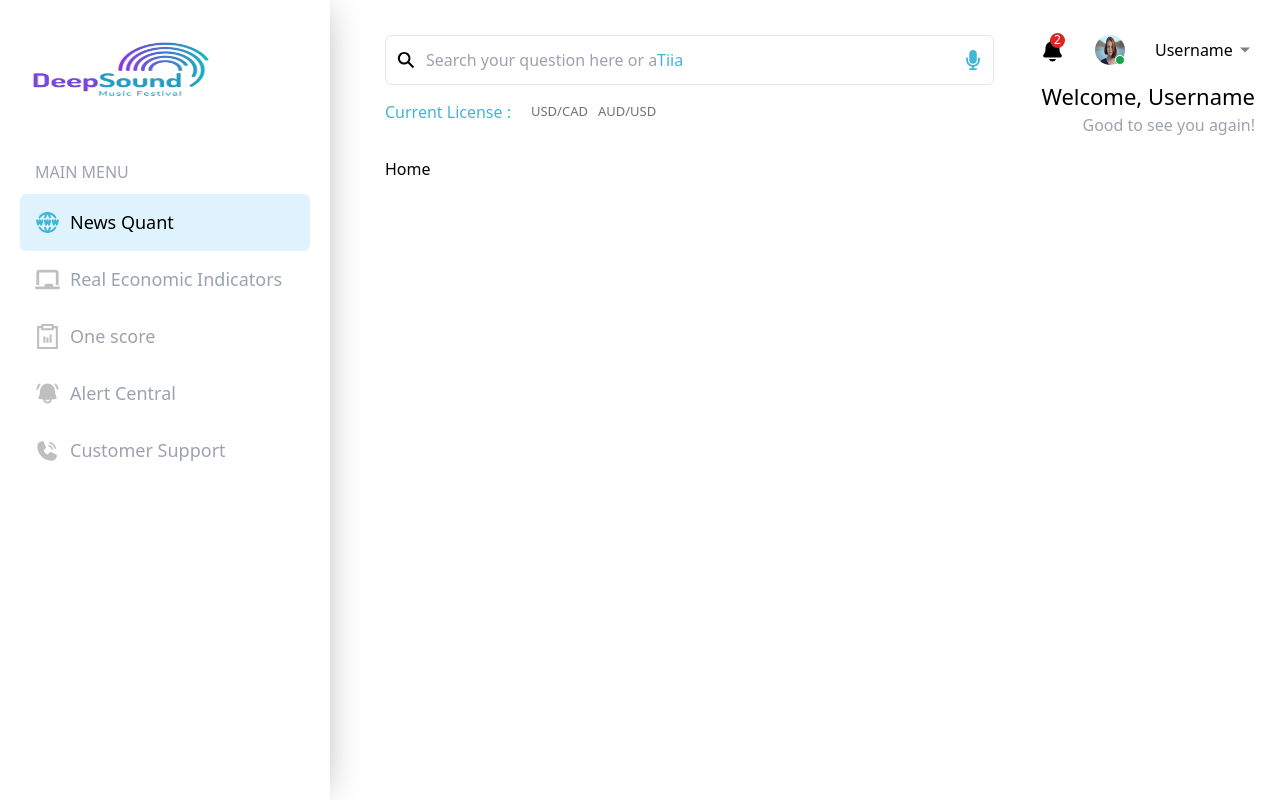
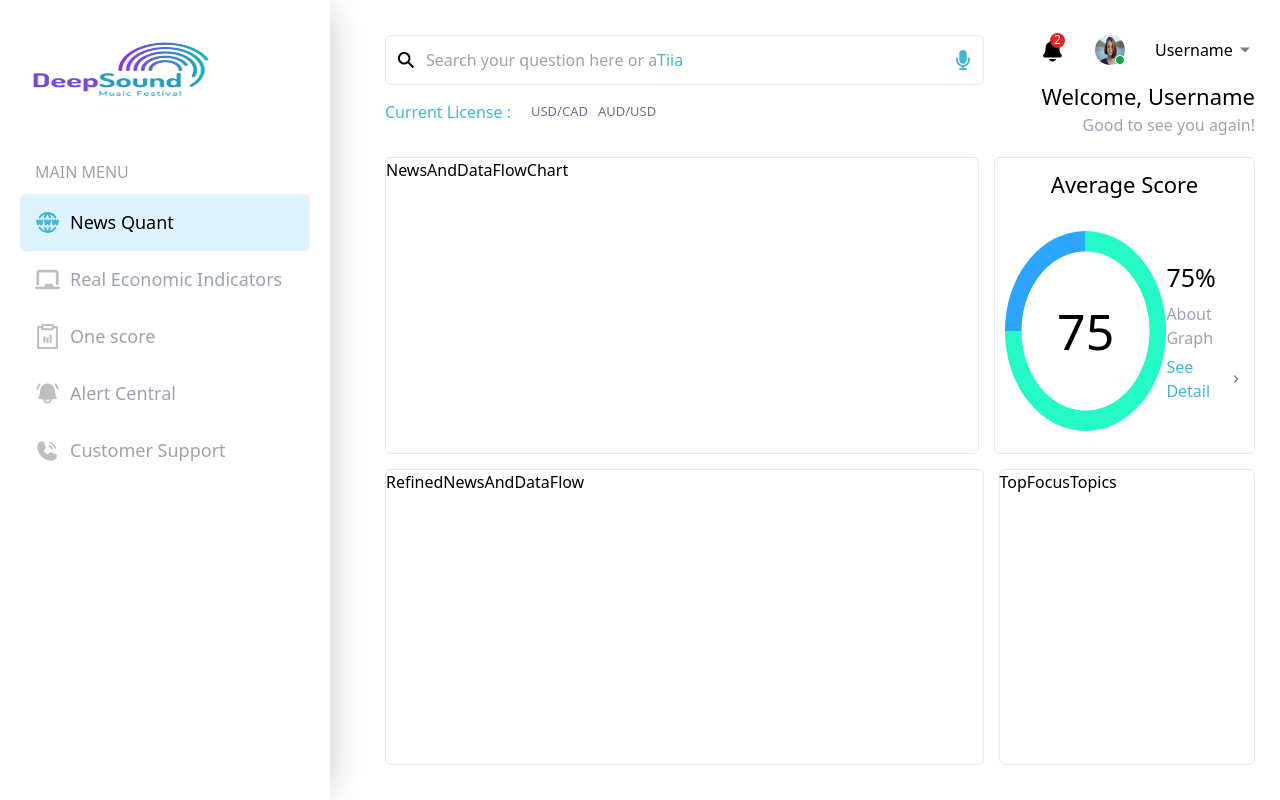
Before and after one commit to innzz/tradeverse-dashboard, a React (Vite) app: page / in a window 1280 px wide. Built offline with nearby package versions, Linux system fonts and the light colour scheme.

Commit message:
Built Average Score Section

```diff
--- a/src/_root/RootLayout.tsx
+++ b/src/_root/RootLayout.tsx
@@ -9,7 +9,7 @@ const RootLayout = () => {
             <Sidebar />
             <section className="flex flex-col h-[100vh] py-[35px] pl-[55px] pr-[25px] gap-[20px] flex-1">
                 <Topbar />
-                <div>
+                <div className="flex-1">
                     <Outlet />
                 </div>
             </section>
--- a/src/_root/pages/Home.tsx
+++ b/src/_root/pages/Home.tsx
@@ -1,7 +1,28 @@
+import AverageScoreOverview from "../../components/ui/AverageScoreOverview"
+import NewsAndDataFlowChart from "../../components/ui/NewsAndDataFlowChart"
+import RefinedNewsAndDataFlow from "../../components/ui/RefinedNewsAndDataFlow"
+import TopFocusTopics from "../../components/ui/TopFocusTopics"
 
 const Home = () => {
   return (
-    <div>Home</div>
+    <section className="h-full flex flex-col gap-[15px]">
+      <div className="flex items-center h-[50%] gap-[15px]">
+        <div className="w-[70%] h-full">
+          <NewsAndDataFlowChart />
+        </div>
+        <div className="w-[30%] h-full">
+          <AverageScoreOverview />
+        </div>
+      </div>
+      <div className="flex items-center h-[50%] gap-[15px]">
+        <div className="w-[70%] h-full">
+          <RefinedNewsAndDataFlow />
+        </div>
+        <div className="w-[30%] h-full">
+          <TopFocusTopics />
+        </div>
+      </div>
+    </section>
   )
 }
 
--- a/src/components/shared/Topbar.tsx
+++ b/src/components/shared/Topbar.tsx
@@ -8,7 +8,7 @@ const Topbar = () => {
   const curentLicense = ["USD/CAD", "AUD/USD"];
 
   return (
-    <section className="flex">
+    <section className="flex gap-[15px]">
       <div className="w-[70%] flex flex-col gap-[15px]">
         <SearchInput />
         <div className="flex items-center gap-[20px]">
--- /dev/null
+++ b/src/components/ui/AverageScoreOverview.tsx
@@ -0,0 +1,27 @@
+import { MdKeyboardArrowRight } from "react-icons/md";
+
+const AverageScoreOverview = ({ score = "75" }) => {
+
+    const scoreProgressBarClassNames = `flex justify-center items-center w-[200px] h-[200px] rounded-[50%] bg-[radial-gradient(closest-side,white_79%,transparent_80%_100%),conic-gradient(#25f9c6_75%,#2ca5ff_0)]`;
+
+
+    return (
+        <div className="border-[1px] rounded-md h-full w-full p-[10px] flex flex-col gap-[30px]">
+            <h2 className="text-center font-[500] text-[22px]">Average Score</h2>
+            <div className="flex items-center justify-stretch w-full">
+                <div className="flex items-center justify-evenly w-full">
+                    <div className={scoreProgressBarClassNames}>
+                        <p className="text-[50px] font-[500]">{score}</p>
+                    </div>
+                    <div className="flex flex-col gap-[5px]">
+                        <p className="text-[25px] font-[500]">{score}%</p>
+                        <p className="gray-text">About Graph</p>
+                        <div className="flex items-center gap-[5px]"><p className="text-[16px] font-[500] text-[#40b7d5]">See Detail</p> <div><MdKeyboardArrowRight color="gray" /></div></div>
+                    </div>
+                </div>
+            </div>
+        </div>
+    )
+}
+
+export default AverageScoreOverview
--- /dev/null
+++ b/src/components/ui/NewsAndDataFlowChart.tsx
@@ -0,0 +1,9 @@
+
+
+const NewsAndDataFlowChart = () => {
+    return (
+        <div className="border-[1px] rounded-md h-full w-full">NewsAndDataFlowChart</div>
+    )
+}
+
+export default NewsAndDataFlowChart
--- /dev/null
+++ b/src/components/ui/RefinedNewsAndDataFlow.tsx
@@ -0,0 +1,9 @@
+
+
+const RefinedNewsAndDataFlow = () => {
+  return (
+    <div className="border-[1px] rounded-md h-full w-full">RefinedNewsAndDataFlow</div>
+  )
+}
+
+export default RefinedNewsAndDataFlow
--- /dev/null
+++ b/src/components/ui/TopFocusTopics.tsx
@@ -0,0 +1,8 @@
+
+const TopFocusTopics = () => {
+  return (
+    <div className="border-[1px] rounded-md h-full w-full">TopFocusTopics</div>
+  )
+}
+
+export default TopFocusTopics
```
